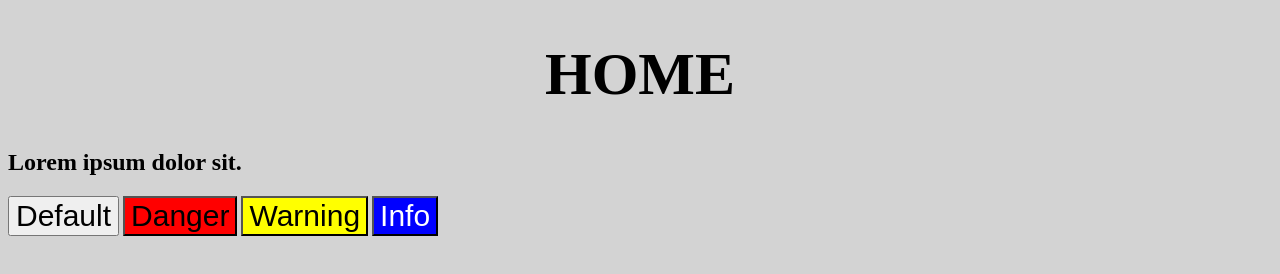
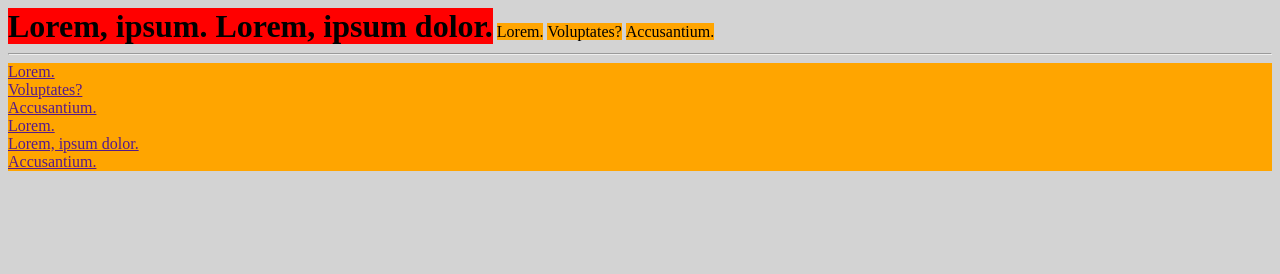
Before and after one commit to biigii/august2024project3, a plain HTML site: page index.html in a window 1280 px wide. Drawn offline with Linux system fonts and the light colour scheme.

Commit message:
display block and inline

```diff
--- a/index.html
+++ b/index.html
@@ -5,21 +5,22 @@
     <meta name="viewport" content="width=device-width, initial-scale=1.0" />
     <title>project 3</title>
     <link rel="icon" href="./favicon.png" />
-    <!-- <link rel="stylesheet" href="https://necolas.github.io/normalize.css/8.0.1/normalize.css"> -->
-    <!-- <link rel="stylesheet" href="./normalize.css"> -->
-    <!-- <link rel="stylesheet" href="./reset.css"> -->
     <link rel="stylesheet" href="./styles.css" />
   </head>
   <body>
-    <h1>home</h1>
-    <h2>Lorem ipsum dolor sit.</h2>
-    <button class="btn">default</button>
-    <!-- <button class="btn-danger">danger</button>
-    <button class="btn-warning">warning</button>
-    <button class="btn-info">info</button> -->
-
-    <button class="btn btn-danger">danger</button>
-    <button class="btn btn-warning">warning</button>
-    <button class="btn btn-info">info</button>
+    <!-- semantic html -->
+    <h1>Lorem, ipsum. Lorem, ipsum dolor.</h1>
+    <!-- p is block -->
+    <p>Lorem.</p>
+    <p>Voluptates?</p>
+    <p>Accusantium.</p>
+    <hr />
+    <!-- a is inline -->
+    <a href="">Lorem.</a>
+    <a href="">Voluptates?</a>
+    <a href="">Accusantium.</a>
+    <a href="">Lorem.</a>
+    <a href="">Lorem, ipsum dolor.</a>
+    <a href="">Accusantium.</a>
   </body>
 </html>
--- a/styles.css
+++ b/styles.css
@@ -1,53 +1,20 @@
-/* type selector */
 body {
   background-color: lightgray;
 }
 
 h1 {
-  text-align: center;
-  font-size: 60px;
-  text-transform: uppercase;
+    background-color: red;
+    display: inline;
 }
 
-/* class selector */
-
-/* method one: to share styling */
-/* .btn-danger,
-.btn-warning,
-.btn-info {
-    font-size: 34px;
-    text-transform: uppercase;
+p {
+    background-color: orange;
+    /* display: block; */
+    display: inline;
 }
 
-.btn-danger {
-  background-color: red;
+a {
+    background-color: orange;
+    /* display: inline; this is default display type*/
+    display: block;
 }
-
-.btn-warning {
-  background-color: orange;
-}
-
-.btn-info {
-  background-color: lightblue;
-} */
-
-
-/* method 2: share class to apply common styling */
-
-.btn {
-    font-size: 30px;
-    text-transform: capitalize;
-}
-
-.btn-danger {
-    background-color: red;
-}
-
-.btn-warning {
-    background-color: yellow;
-}
-
-.btn-info {
-    background-color: blue;
-    color: white;
-}
```
Also changed, not shown: 1 other file.
